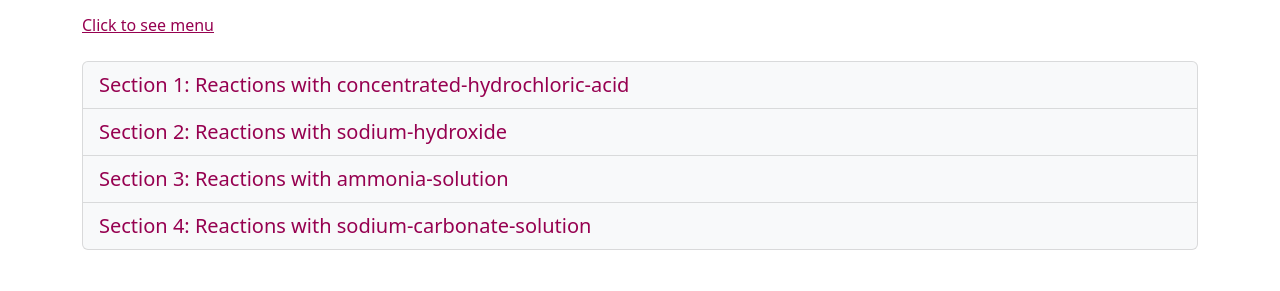
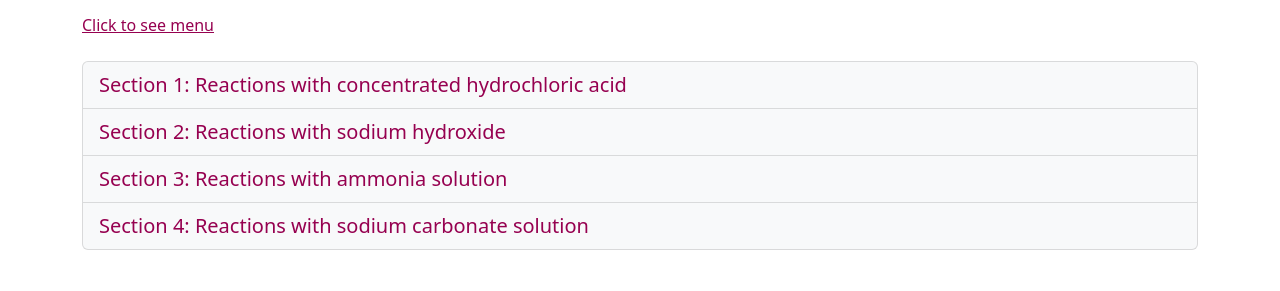
Before and after one commit to thusbandUK/transition-redux, a React (Create React App) app: page / in a window 1280 px wide. Shown: the part 218-509 px from the top of the page. Built offline with nearby package versions, Linux system fonts and the light colour scheme.

Commit message:
menu rendering correctly on all pages, links connected

```diff
--- a/src/app/App.js
+++ b/src/app/App.js
@@ -7,6 +7,7 @@ import ResetButton from '../components/resetButton/resetButton';
 import { BrowserRouter as Router, Route, Routes, Switch, NavLink, useParams } from 'react-router-dom';
 import { Outlet } from "react-router-dom";
 import Menu from '../components/menu/menu';
+import { dashBeGone } from '../components/functionModules/urlTranslator';
 
 const reagentOptions = [
   {section: 1, name: 'concentrated hydrochloric acid'},
@@ -31,7 +32,7 @@ function App(props) {
     <div className="App">
       <header className="border-bottom py-5 overflow-hidden position-relative">
         <section className="container">
-            <h1 className="display-2 m-0">Reactions of complex ions {reactant}</h1>
+            <h1 className="display-2 m-0">Reactions of complex ions {dashBeGone(reactant)}</h1>
         </section>
       </header>
 
@@ -54,6 +55,8 @@ function App(props) {
 
           <Outlet />
 
+          <Menu />
+
         </div>
       </section>
 
--- /dev/null
+++ b/src/components/functionModules/urlTranslator.js
@@ -0,0 +1,15 @@
+export const spaceBeGone = (stringWithSpaces) => {
+  if (!stringWithSpaces){
+    return;
+  }
+    const separatedWords = stringWithSpaces.split(' ');
+    return separatedWords.join('_');
+  }
+
+export const dashBeGone = (stringWithDashes) => {
+  if (!stringWithDashes){
+    return;
+  }
+    const separatedWords = stringWithDashes.split('_');
+    return separatedWords.join(' ');
+}
--- a/src/components/menu/menu.js
+++ b/src/components/menu/menu.js
@@ -1,24 +1,64 @@
 import '../../app/App.css';
 import React from 'react';
-import { NavLink } from 'react-router-dom';
+import { NavLink, useParams } from 'react-router-dom';
+import { spaceBeGone, dashBeGone } from '../functionModules/urlTranslator';
 
 const Menu = () => {
 
     const reagentOptions = [
-        {section: 1, name: 'concentrated-hydrochloric-acid'},
-        {section: 2, name: 'sodium-hydroxide'},
-        {section: 3, name: 'ammonia-solution'},
-        {section: 4, name: 'sodium-carbonate-solution'}
+        {section: 1, name: 'concentrated hydrochloric acid'},
+        {section: 2, name: 'sodium hydroxide'},
+        {section: 3, name: 'ammonia solution'},
+        {section: 4, name: 'sodium carbonate solution'}
       ]
+
+      const {reactant} = useParams();
+
+      const menuWriter = (currentUrl, direction) => {
+        let reagentObject = {
+          name: '',
+          path: ''
+        };
+        if (!reactant) {
+          reagentObject = {name: '', path: '/'};
+         return reagentObject;
+       }
+        const separatedWords = currentUrl.split('_');
+        const withRemoved = separatedWords.slice(1, separatedWords.length);
+        const stringWithSpaces = withRemoved.join(' ');
+        const currentSection = reagentOptions.findIndex((x) => x.name === stringWithSpaces);
+
+        if (direction === 'forward'){
+            if (currentSection === (reagentOptions.length - 1)){
+              reagentObject = {name: 'back to main menu', path: '/'};
+
+            } else {
+               reagentObject = {name: reagentOptions[(currentSection + 1)].name, path: `/with_${spaceBeGone(reagentOptions[(currentSection + 1)].name)}`};
+
+            }
+        }
+        else if (direction === 'back'){
+            if (currentSection === 0){
+              reagentObject = {name: 'back to main menu', path: '/'};
+            } else {
+
+            reagentObject = {name: reagentOptions[(currentSection - 1)].name, path: `/with_${spaceBeGone(reagentOptions[currentSection - 1].name)}`};
+        }
+        }
+        return reagentObject;
+    }
+
+
+
 return (
 <div>
-<ul className="list-group mt-4 fs-5">
+<ul className="list-group mt-4 fs-5" style={reactant ? {display: 'none'} : {display: 'flex'}}>
             {reagentOptions.map((reagent) =>
               (<li
                 className="list-group-item bg-light"
                >
                  <NavLink
-                   to={`/with-${reagent.name}`}
+                   to={`/with_${spaceBeGone(reagent.name)}`}
                    className="d-block text-decoration-none"
                    >
                      {`Section ${reagent.section}: Reactions with ${reagent.name}`}
@@ -27,6 +67,12 @@ return (
                </li>)
             )}
           </ul>
+
+          <ul className="list-group list-group-horizontal mt-5 fs-5" style={reactant ? {display: 'flex'} : {display: 'none'}}>
+                <li className="list-group-item bg-light w-50"><NavLink className="d-block text-decoration-none" to={menuWriter(reactant, 'back').path}><i className="mdi mdi-chevron-left"></i>Previous section: <strong>{menuWriter(reactant, 'back').name}</strong></NavLink></li>
+                <li className="list-group-item bg-light w-50"><NavLink className="d-block text-decoration-none text-end" to={menuWriter(reactant, 'forward').path}>Next section: <strong>{menuWriter(reactant, 'forward').name}</strong><i className="mdi mdi-chevron-right"></i></NavLink></li>
+            </ul>
+
           </div>);
 
               }
--- a/src/router.js
+++ b/src/router.js
@@ -16,12 +16,16 @@ import ReactionsContainer from './components/reactionsContainer/reactionsContain
     createRoutesFromElements(
       <Route path="/" element={<App />} >
         <Route path="/:reactant" element={<ReactionsContainer />} />
-        <Route path="/" element={<Menu />} />
+
       </Route>
 
     )
   );
 /*
+
+
+<Route path="/" element={<Menu />} />
+
 const router = createBrowserRouter([
     {
       path: "/",
```
Also changed, not shown: 1 other file (tests, documents, lock files or other folders).
